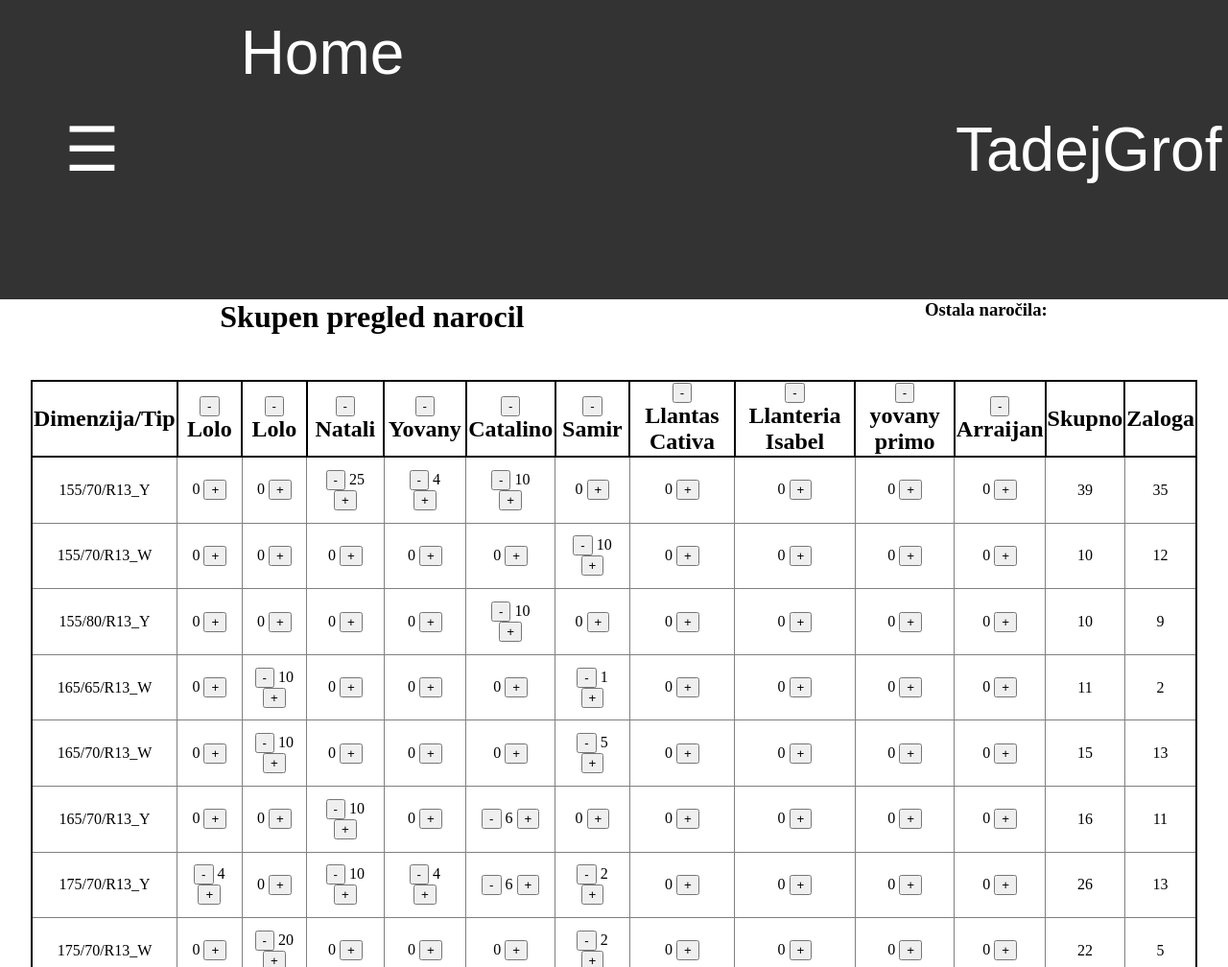
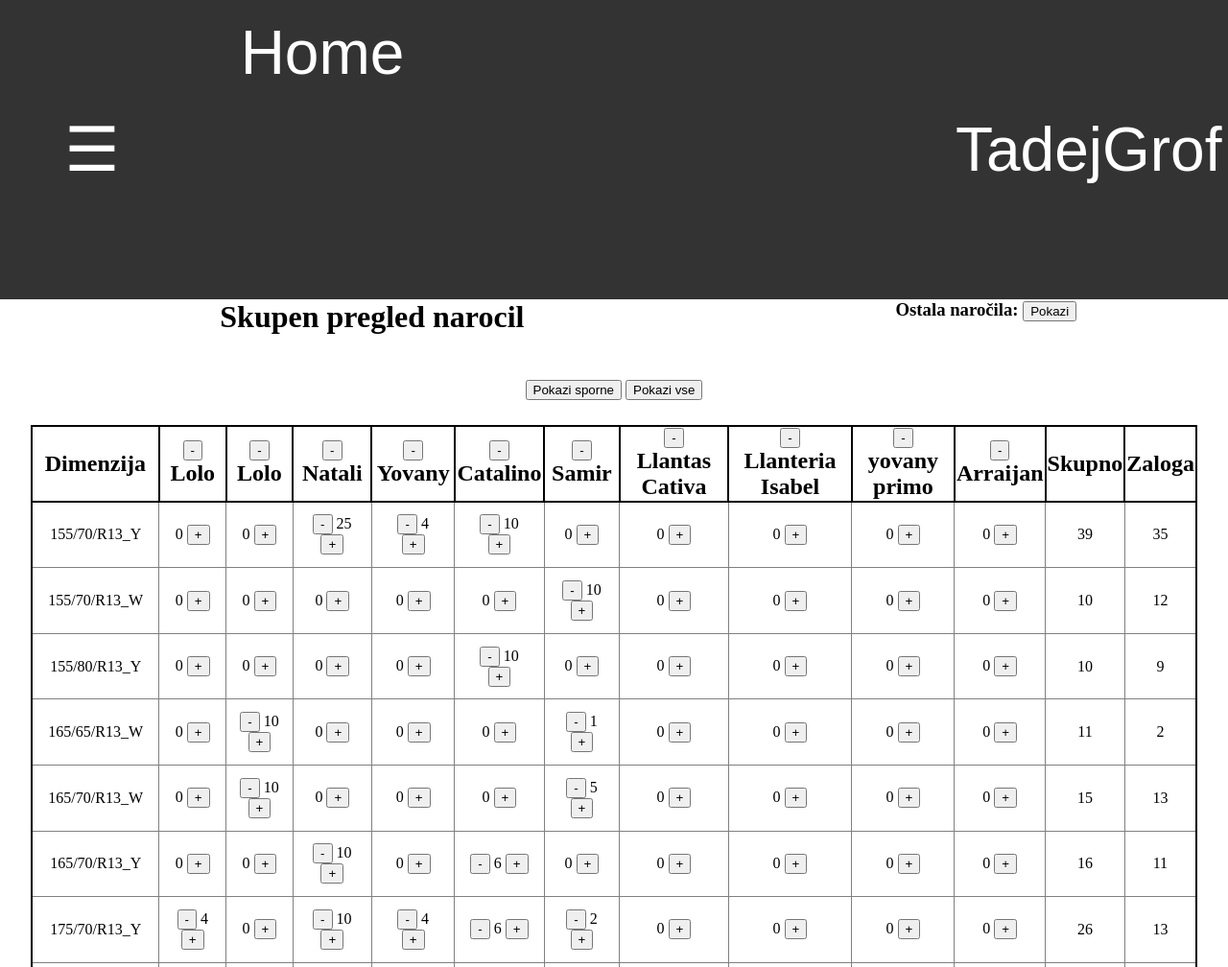
Before and after one commit to TadejGrof/LaBodega, a Django app: page /zaloga/1/skupen_pregled_narocil/ in a window 1280 px wide. Shown: the top 1008 px of the page at 96% size. Run offline with Django 3.2, Linux system fonts and the light colour scheme; a user stored in the database is signed in; data comes from the database, SQL or seed files in the repository; some libraries are stand-ins or nearby versions.

Commit message:
nadgradnja

```diff
--- a/zaloga/templates/zaloga/skupen_pregled_narocil.html
+++ b/zaloga/templates/zaloga/skupen_pregled_narocil.html
@@ -12,35 +12,46 @@
         <h1> Skupen pregled narocil <h1>
     </div>
     <div style="width:39%;text-align:center;display:table-cell">
-        <h3> Ostala naročila: </h3>
+        <h3> Ostala naročila:
+            <button onclick="ToggleClass('.tabela_skritih','skrit')"> Pokazi </button>
+        </h3>
+        <table class="tabela_vnosov tabela_skritih skrit">
+            {% for narocilo in narocila %}
+                <tr data-baza="{{narocilo.pk}}" class="{{narocilo.pk}} skrit" >
+                    <td> {{narocilo.stranka__ime}} </td>
+                    <td> <button onclick="Pokazi(this)"> + </button>
+                </tr>
+            {% endfor %}
+        </table>
     </div>
 </div>
 
-
+<div style="margin-bottom:2%" class="delovno_okno">
+    <button onclick="Pokazi_sporne()"> Pokazi sporne </button>
+    <button onclick="Pokazi_vse()"> Pokazi vse </button>
+    <button class="skrit" onclick="Preklici_vse()"> Preklici vse </button>
+</div>
 <div style="width:95%;display:inline-block;text-aling:center">
     <table class="tabela_vnosov">
         <tr>
-            <th style="width:7%"> Dimenzija/Tip </th>
+            <th style="width:6%"> Dimenzija </th>
             {% for narocilo in narocila %}
-                <th  onclick="barva('td','white');barva('{{narocilo.stranka__ime}}','#ffe6e6')">
-                    <form action="{% url 'skupen_pregled_narocil' zaloga_pk %}" method="GET">
-                        <input type="submit" value="-" id="submit_{{narocilo.pk}}" onclick="Nastavi_top('{{narocilo.pk}}')">
-                        <input type="hidden" name="gledane">
-                        <input type="number" hidden="hidden" value="" id="top_{{narocilo.pk}}" name="top">
-                    </form>
+                <th data-baza="{{narocilo.pk}}" class="{{narocilo.pk}}">
+                    <button class="skrij" onclick="Skrij(this)"> - </button>
                     <div style="width:100%;height:40%;overflow:hidden">{{narocilo.stranka__ime}}</div>
                 </th>
             {% endfor %}
+            <th style="width:4%" class="ostalo skrit"> Ostalo </th>
             <th style="width:4%"> Skupno </th>
             <th style="width:4%"> Zaloga </th>
         </tr>
         {% with zaloga=zaloga.dimenzija_tip_zaloga %}
             {% for dimenzija in razlicne_dimenzije %}
-                <tr class="vrstica" onclick="barva('td','white');barva('{{dimenzija}}','#ffe6e6')">
+                <tr data-dimenzija="{{dimenzija|split:'_'|keyvalue:0}}" class="vrstica" onclick="barva('td','white');barva('{{dimenzija}}','#ffe6e6')">
                     <td> {{dimenzija}} </td>
                     {% for narocilo in narocila %}
                         {% if narocilo.pk in razlicne_dimenzije|keyvalue:dimenzija %}
-                            <td data-dimenzija="{{dimenzija|split:'_'|keyvalue:0}}" data-tip="{{dimenzija|split:'_'|keyvalue:1}}"data-baza="{{narocilo.pk}}">
+                            <td class="{{narocilo.pk}}" data-dimenzija="{{dimenzija|split:'_'|keyvalue:0}}" data-tip="{{dimenzija|split:'_'|keyvalue:1}}" data-baza="{{narocilo.pk}}">
                                 {% for vnos in razlicne_dimenzije|keyvalue:dimenzija|keyvalue:narocilo.pk %}
                                     {% with stevilo=razlicne_dimenzije|keyvalue:dimenzija|keyvalue:narocilo.pk|keyvalue:vnos %}
                                         <div data-vnos="{{vnos}}" class="vnos">
@@ -54,7 +65,7 @@
                                 {% endfor %}
                             </td>
                         {% else %}
-                            <td data-dimenzija="{{dimenzija|split:'_'|keyvalue:0}}" data-tip="{{dimenzija|split:'_'|keyvalue:1}}" data-baza="{{narocilo.pk}}">
+                            <td class="{{narocilo.pk}}" data-dimenzija="{{dimenzija|split:'_'|keyvalue:0}}" data-tip="{{dimenzija|split:'_'|keyvalue:1}}" data-baza="{{narocilo.pk}}">
                                 <div data-vnos="" class="vnos">
                                     <button class="izbrisi" onclick="Izbrisi_vnos(this)"> - </button>
                                     <button data-predznak="-1" class="odstej" onclick="Spremeni_vnos(this)"> - </button>
@@ -65,7 +76,8 @@
                             </td>
                         {% endif %}
                     {% endfor %}
-                    <td class="skupno"> {{skupno|keyvalue:dimenzija}} </td>
+                    <td class="ostalo skrit"> </td>
+                    <td class="skupno"> </td>
                     <td class="zaloga"> {{na_voljo|keyvalue:dimenzija}} </td>
                 </tr>
             {% endfor %}
@@ -91,7 +103,18 @@
             Nastavi_gumbe(vnosi[i])
         }
         var vrstice = $('.vrstica')
+        for (i=0;i<vrstice.length;i++){
+            Sestej_vrstico(vrstice[i])
+        }
     });
+    $('.vrstica').click(function(e){
+        if (e.target.tagName == "BUTTON") return;
+        if($(this).css("background-color") == "transparent"){
+            this.style.backgroundColor = "LightCoral"
+        } else{
+            this.style.backgroundColor = "transparent"
+        }
+    })
     function Nastavi_gumbe(div){
         var pk = div.dataset.vnos
         var gumbi = div.getElementsByTagName('button')
@@ -113,10 +136,56 @@
     function Sestej_vrstico(vrstica){
         var vnosi = vrstica.getElementsByClassName('stevilo')
         var stevilo = 0
-        for ( i=0; i<vnosi.length; i++){
-            stevilo = stevilo + parseInt(vnosi[i].innerHTML)
+        for ( n=0; n<vnosi.length; n++){
+            stevilo = stevilo + parseInt(vnosi[n].innerHTML)
         }
         vrstica.getElementsByClassName('skupno')[0].innerHTML = stevilo
+    }
+    function Skrij(button){
+        var th = button.parentElement
+        var stranka = th.dataset.baza
+        ToggleClass('.' + stranka, 'skrit')
+        Nastavi_ostalo()
+    }
+    function Pokazi(button){
+        var tr = button.parentElement.parentElement
+        var stranka = tr.dataset.baza
+        ToggleClass('.' + stranka, 'skrit')
+        var skrite = Stranke(true)
+        if ( skrite.length == 0){
+            ToggleClass('.ostalo','skrit')
+        } else{
+            Nastavi_ostalo()
+        }
+    }
+    function Nastavi_ostalo(){
+        $('.ostalo').removeClass('skrit')
+        var skrite = Stranke(true)
+        vrstice = document.getElementsByClassName('vrstica')
+        for( i=0;i<vrstice.length;i++){
+            Sestej_skrite(vrstice[i],skrite)
+        }
+    }
+    function Sestej_skrite(vrstica,skrite){
+        var vnosi = vrstica.getElementsByClassName('stevilo')
+        var stevilo = 0
+        for ( n=0; n<vnosi.length; n++){
+            var baza = vnosi[n].parentElement.parentElement.dataset.baza
+            if (skrite.includes(baza)){
+                stevilo = stevilo + parseInt(vnosi[n].innerHTML)
+            }
+        }
+        vrstica.getElementsByClassName('ostalo')[0].innerHTML = stevilo
+    }
+    function Stranke(skrite){
+        var stranke = $('.tabela_skritih tr')
+        var list = []
+        for(i=0;i<stranke.length;i++){
+            if(skrite && !stranke[i].classList.contains('skrit')){
+                list[list.length] = stranke[i].dataset.baza
+            }
+        }
+        return list
     }
     function Spremeni_vnos(button) {
       var div = button.parentElement
@@ -155,5 +224,16 @@
             Sestej_vrstico(vrstica)
         })
     }
+    function Pokazi_sporne(){
+        var vrstice = $('.vrstica')
+        for ( i = 0; i < vrstice.length; i++){
+            vrstice[i].style.backgroundColor = 'white'
+            var skupno = parseInt(vrstice[i].getElementsByClassName('skupno')[0].innerHTML)
+            var zaloga = parseInt(vrstice[i].getElementsByClassName('zaloga')[0].innerHTML)
+            if( skupno > zaloga){
+                vrstice[i].style.backgroundColor = 'LightCoral'
+            }
+        }
+    }
   </script>
 {% endblock %}
```
